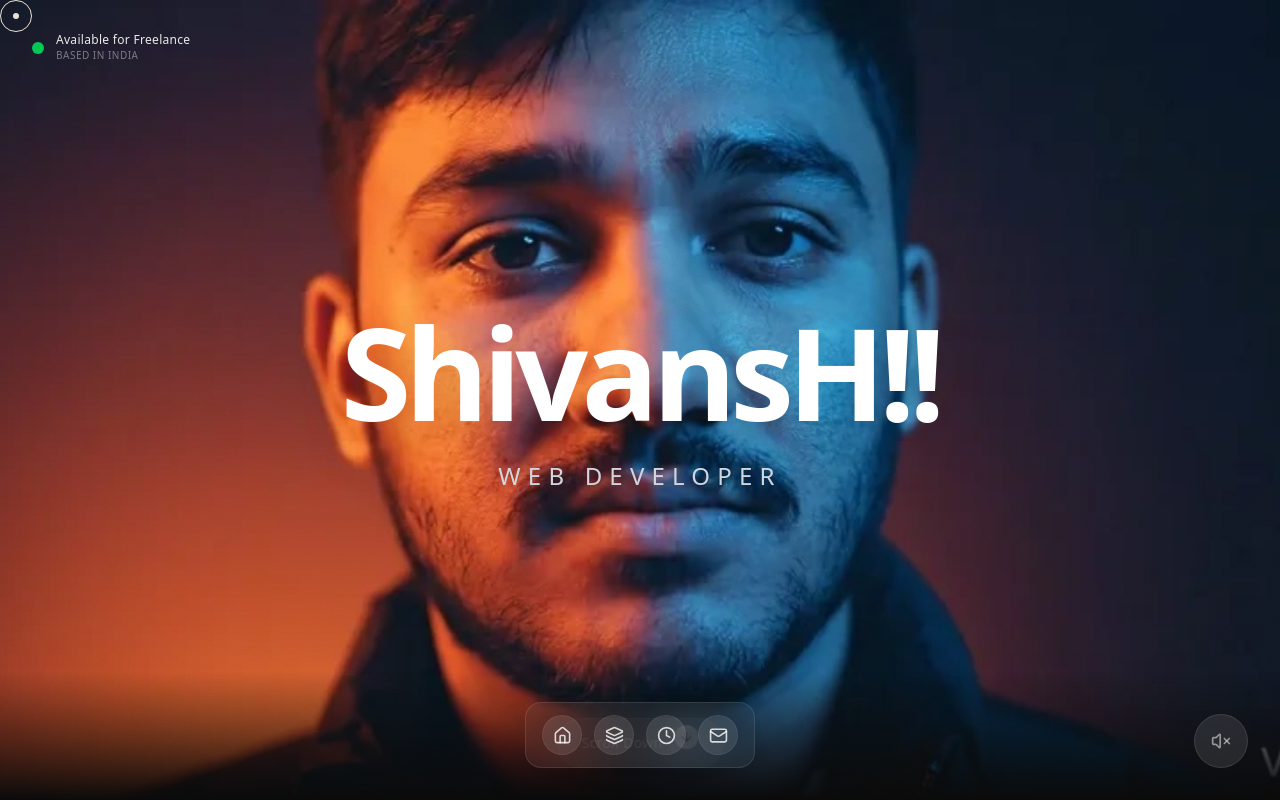
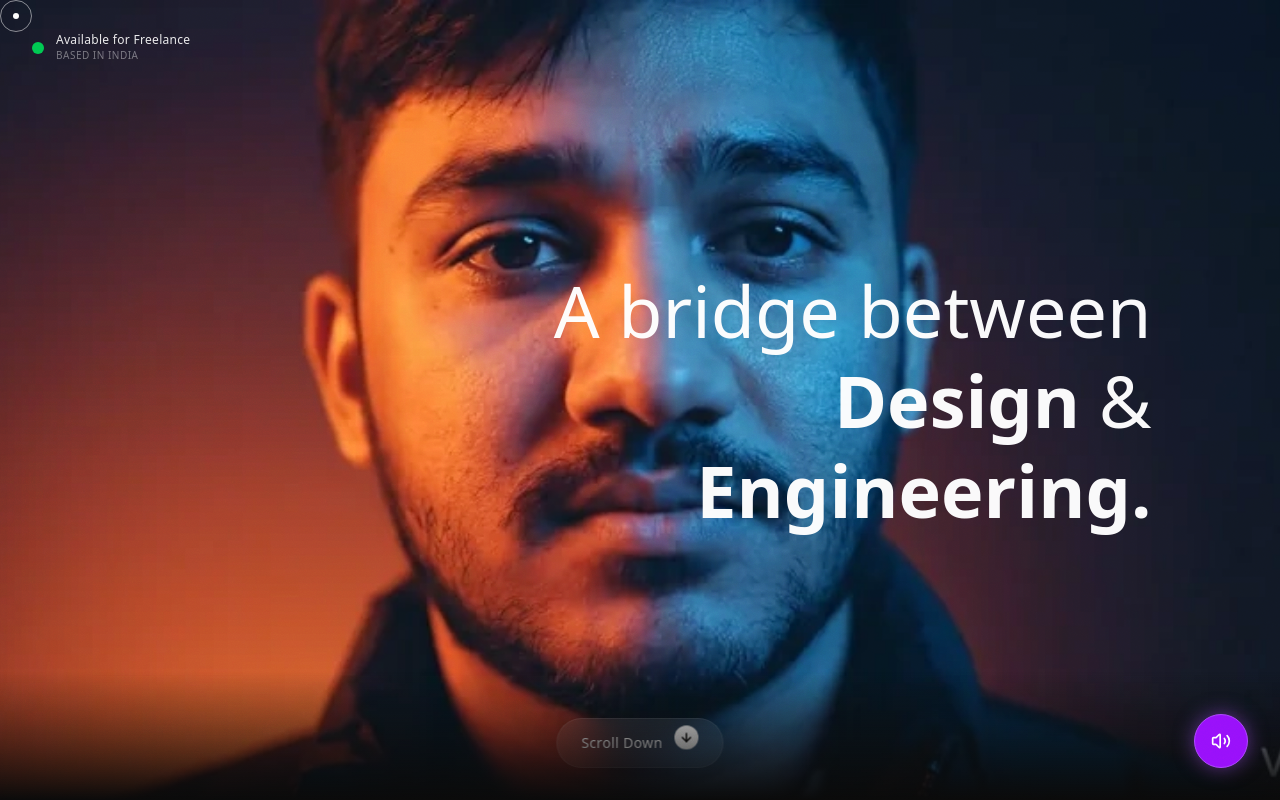
Before and after one commit to ShivanshSingh158/sequence, a Next.js app: page / in a window 1280 px wide. Shown: the top 800 px of the page. Built offline with nearby package versions, Linux system fonts and the light colour scheme.

Commit message:
initial commit

```diff
--- a/app/globals.css
+++ b/app/globals.css
@@ -15,6 +15,7 @@ html {
   /* IE and Edge */
   scrollbar-width: none;
   /* Firefox */
+  scroll-behavior: smooth;
 }
 
 :root {
--- a/app/layout.tsx
+++ b/app/layout.tsx
@@ -7,6 +7,7 @@ import SoundControl from "@/components/SoundControl";
 import GrainOverlay from "@/components/GrainOverlay";
 import Preloader from "@/components/Preloader";
 import Dock from "@/components/Dock";
+import { LoadingProvider } from "@/context/LoadingContext";
 
 const inter = Inter({ subsets: ["latin"], variable: "--font-inter" });
 
@@ -48,6 +49,7 @@ export default function RootLayout({
   return (
     <html lang="en">
       <body className={`${inter.variable} antialiased`}>
+        <LoadingProvider>
           <ScrollToTop />
           <MagneticCursor />
           <SoundControl />
@@ -55,6 +57,7 @@ export default function RootLayout({
           <Preloader />
           <Dock />
           {children}
+        </LoadingProvider>
       </body>
     </html>
   );
--- a/components/Dock.tsx
+++ b/components/Dock.tsx
@@ -1,7 +1,7 @@
 'use client';
 
-import { motion, useMotionValue, useSpring, useTransform } from 'framer-motion';
-import { useRef } from 'react';
+import { motion, useMotionValue, useSpring, useTransform, AnimatePresence } from 'framer-motion';
+import { useRef, useState, useEffect } from 'react';
 import { Home, Layers, Clock, Mail } from 'lucide-react';
 import Link from 'next/link';
 
@@ -14,10 +14,31 @@ const items = [
 
 export default function Dock() {
     const mouseX = useMotionValue(Infinity);
+    const [isVisible, setIsVisible] = useState(false);
+
+    useEffect(() => {
+        const handleScroll = () => {
+            // Show dock after scrolling down 200px
+            if (window.scrollY > 200) {
+                setIsVisible(true);
+            } else {
+                setIsVisible(false);
+            }
+        };
+
+        window.addEventListener('scroll', handleScroll);
+        return () => window.removeEventListener('scroll', handleScroll);
+    }, []);
 
     return (
         <div className="fixed bottom-8 left-1/2 -translate-x-1/2 z-50 pointer-events-none">
+            <AnimatePresence>
+                {isVisible && (
                     <motion.div
+                        initial={{ y: 100, opacity: 0 }}
+                        animate={{ y: 0, opacity: 1 }}
+                        exit={{ y: 100, opacity: 0 }}
+                        transition={{ type: "spring", damping: 20, stiffness: 300 }}
                         className="flex items-end gap-3 px-4 py-3 pb-3 bg-white/5 backdrop-blur-xl border border-white/10 rounded-2xl shadow-2xl pointer-events-auto"
                         onMouseMove={(e) => mouseX.set(e.pageX)}
                         onMouseLeave={() => mouseX.set(Infinity)}
@@ -26,6 +47,8 @@ export default function Dock() {
                             <DockIcon mouseX={mouseX} key={item.id} {...item} />
                         ))}
                     </motion.div>
+                )}
+            </AnimatePresence>
         </div>
     );
 }
@@ -42,7 +65,24 @@ function DockIcon({ mouseX, icon: Icon, href }: { mouseX: any, icon: any, href:
     const width = useSpring(widthSync, { mass: 0.1, stiffness: 150, damping: 12 });
 
     return (
-        <Link href={href} ref={ref}>
+        <Link href={href} ref={ref} scroll={false} onClick={(e) => {
+            // Manual smooth scroll handling if needed, though Next.js with css smooth scroll usually works.
+            // Adding scroll={false} prevents standard jump, letting CSS handle it if hash exists.
+            // Actually, for hash links, we want to allow standard behavior or handle it via ScrollToTop
+
+            if (href.startsWith('/#')) {
+                const id = href.replace('/#', '');
+                const element = document.getElementById(id);
+                if (element) {
+                    e.preventDefault();
+                    element.scrollIntoView({ behavior: 'smooth' });
+                    // Update URL cleanly via our ScrollToTop logic?
+                    // Or just let it update and disappear.
+                    // We'll let ScrollToTop handle the cleanup.
+                    window.history.pushState(null, '', href);
+                }
+            }
+        }}>
             <motion.div
                 style={{ width }}
                 className="aspect-square rounded-full bg-white/10 hover:bg-white/20 flex items-center justify-center border border-white/5 cursor-pointer relative group"
--- a/components/MagneticCursor.tsx
+++ b/components/MagneticCursor.tsx
@@ -5,19 +5,16 @@ import { motion, useSpring, useMotionValue } from 'framer-motion';
 
 export default function MagneticCursor() {
     const [isHovering, setIsHovering] = useState(false);
-    const [isMobile, setIsMobile] = useState(true); // Default to mobile-safe (hidden) until mounted
+    const [isMobile, setIsMobile] = useState(true);
 
-    // Smooth mouse coordinates
     const mouseX = useMotionValue(0);
     const mouseY = useMotionValue(0);
 
     const springConfig = { damping: 20, stiffness: 400, mass: 0.5 };
-
     const cursorX = useSpring(mouseX, springConfig);
     const cursorY = useSpring(mouseY, springConfig);
 
     useEffect(() => {
-        // Feature detection for touch devices
         const checkMobile = () => {
             const isTouch = window.matchMedia('(pointer: coarse)').matches;
             setIsMobile(isTouch);
@@ -53,40 +50,44 @@ export default function MagneticCursor() {
 
     return (
         <>
-            {/* Logic to hide default cursor globally - ONLY on desktop */}
             <style jsx global>{`
                 @media (pointer: fine) {
                     body {
                         cursor: none;
                     }
+                    /* We override defaults but keep the custom cursor visible */
                     a, button, .cursor-pointer, input, label {
                         cursor: none !important;
                     }
                 }
             `}</style>
 
-            {/* Main Cursor (The Ring) */}
+            {/* Main Ring */}
             <motion.div
                 style={{
                     x: cursorX,
                     y: cursorY,
                 }}
-                className={`fixed top-0 left-0 w-8 h-8 pointer-events-none z-[9999] rounded-full border transition-all duration-200 ease-out mix-blend-difference will-change-transform
+                className={`fixed top-0 left-0 w-8 h-8 pointer-events-none z-[9999] rounded-full border transition-all duration-200 ease-out will-change-transform
                     ${isHovering
-                        ? 'scale-[2.5] bg-white border-transparent opacity-80'
-                        : 'scale-100 bg-transparent border-white opacity-100'}
+                        ? 'border-white bg-white/10 scale-150' // Subtle expansion, distinct border
+                        : 'border-white/50 bg-transparent scale-100'}
                 `}
             />
 
-            {/* Center Dot (Always sharp) */}
+            {/* Center Dot - ALWAYS VISIBLE now */}
             <motion.div
                 style={{
                     x: cursorX,
                     y: cursorY,
                 }}
-                className="fixed top-0 left-0 w-8 h-8 pointer-events-none z-[9999] flex items-center justify-center mix-blend-difference will-change-transform"
+                className="fixed top-0 left-0 w-8 h-8 pointer-events-none z-[9999] flex items-center justify-center will-change-transform"
             >
-                <div className={`w-1.5 h-1.5 bg-white rounded-full transition-opacity duration-200 ${isHovering ? 'opacity-0' : 'opacity-100'}`} />
+                <div
+                    className={`rounded-full bg-white transition-all duration-200
+                        ${isHovering ? 'w-2 h-2' : 'w-1.5 h-1.5'}
+                    `}
+                />
             </motion.div>
         </>
     );
--- a/components/Overlay.tsx
+++ b/components/Overlay.tsx
@@ -2,14 +2,20 @@
 
 import { motion, AnimatePresence } from 'framer-motion';
 import { useEffect, useState } from 'react';
+import { useLoading } from '@/context/LoadingContext';
 
 export default function Overlay() {
+    const { isLoading } = useLoading();
     const [activeIndex, setActiveIndex] = useState(0);
 
     useEffect(() => {
+        // Only start the sequence when loading is DONE
+        if (isLoading) return;
+
         // Sequence Timings based on 3.8s video duration (120 frames * 32ms)
 
         // 0s: Start with Section 0 ("Crafting...")
+        // NOTE: We could set activeIndex(0) here if we wanted to be sure, but state starts at 0.
 
         // 1.9s: Switch to Section 1 ("Bridge...")
         const timer1 = setTimeout(() => {
@@ -25,14 +31,19 @@ export default function Overlay() {
             clearTimeout(timer1);
             clearTimeout(timer2);
         };
-    }, []);
+    }, [isLoading]);
 
     return (
         <div className="absolute inset-0 pointer-events-none z-10 overflow-hidden">
             <AnimatePresence mode="wait">
 
+                {/* Don't show anything (except maybe static placeholder) until loading is done?
+                    Actually, we assume ScrollyCanvas fade-in handles visibility,
+                    but here we prevent the Text Animation logic from racing ahead.
+                */}
+
                 {/* 0s - 1.9s: Crafting (Left Aligned) */}
-                {activeIndex === 0 && (
+                {!isLoading && activeIndex === 0 && (
                     <motion.div
                         key="section1"
                         initial={{ opacity: 0, x: -50, filter: 'blur(10px)' }}
@@ -48,7 +59,7 @@ export default function Overlay() {
                 )}
 
                 {/* 1.9s - 3.8s: Bridge (Right Aligned) */}
-                {activeIndex === 1 && (
+                {!isLoading && activeIndex === 1 && (
                     <motion.div
                         key="section2"
                         initial={{ opacity: 0, scale: 0.95, filter: 'blur(10px)' }}
@@ -65,7 +76,7 @@ export default function Overlay() {
                 )}
 
                 {/* 3.8s+ : ShivansH!! (Center - Final State) */}
-                {activeIndex === 2 && (
+                {!isLoading && activeIndex === 2 && (
                     <motion.div
                         key="section3"
                         initial={{ opacity: 0, y: 20, filter: 'blur(10px)' }}
@@ -86,6 +97,7 @@ export default function Overlay() {
             </AnimatePresence>
 
             {/* Floating 'Connect to Me' Bar - Always visible */}
+            {!isLoading && (
                 <motion.div
                     initial={{ y: 100, opacity: 0 }}
                     animate={{ y: 0, opacity: 1 }}
@@ -103,7 +115,10 @@ export default function Overlay() {
                         </div>
                     </div>
                 </motion.div>
+            )}
+
             {/* Status Indicator - Top Left */}
+            {!isLoading && (
                 <motion.div
                     initial={{ opacity: 0, y: -20 }}
                     animate={{ opacity: 1, y: 0 }}
@@ -119,6 +134,7 @@ export default function Overlay() {
                         <span className="text-white/40 text-[10px] uppercase tracking-wider">Based in India</span>
                     </div>
                 </motion.div>
+            )}
         </div>
     );
 }
--- a/components/Preloader.tsx
+++ b/components/Preloader.tsx
@@ -2,32 +2,49 @@
 
 import { useEffect, useState } from 'react';
 import { motion, AnimatePresence } from 'framer-motion';
+import { useLoading } from '@/context/LoadingContext';
 
 export default function Preloader() {
-    const [isLoading, setIsLoading] = useState(true);
+    // Local visual state for the curtain itself (it needs to exit)
+    const [isLocalLoading, setIsLocalLoading] = useState(true);
     const [counter, setCounter] = useState(0);
+    const { setIsLoading } = useLoading();
 
     useEffect(() => {
         // We simulate a loading duration for the "experience"
-        // In a real heavy app, this could be tied to asset loading progress
         const timer = setInterval(() => {
             setCounter((prev) => {
                 const next = prev + 1;
                 if (next >= 100) {
                     clearInterval(timer);
-                    setTimeout(() => setIsLoading(false), 500); // Small pause at 100%
+                    setTimeout(() => {
+                        setIsLocalLoading(false);
+                        // We delay the global "start" slightly to match the curtain lift
+                    }, 500);
                     return 100;
                 }
                 return next;
             });
-        }, 20); // ~2 seconds total load time (100 * 20ms)
+        }, 20);
 
         return () => clearInterval(timer);
     }, []);
 
+    // Effect to trigger global start ONLY when the curtain exit animation is starting/done
+    useEffect(() => {
+        if (!isLocalLoading) {
+            // Wait for the exit animation (0.8s) to be partially done before starting text
+            // e.g., 0.6s delay
+            const timer = setTimeout(() => {
+                setIsLoading(false);
+            }, 600);
+            return () => clearTimeout(timer);
+        }
+    }, [isLocalLoading, setIsLoading]);
+
     return (
         <AnimatePresence mode="wait">
-            {isLoading && (
+            {isLocalLoading && (
                 <motion.div
                     className="fixed inset-0 z-[10000] bg-black flex items-center justify-center flex-col"
                     initial={{ y: 0 }}
--- a/components/SoundControl.tsx
+++ b/components/SoundControl.tsx
@@ -16,16 +16,20 @@ const initAudio = () => {
         masterGain = audioCtx.createGain();
         masterGain.connect(audioCtx.destination);
     }
+    // Attempt to resume if suspended (often happens on autoplay)
     if (audioCtx.state === 'suspended') {
-        audioCtx.resume();
+        audioCtx.resume().catch(() => {
+            // Expected failure if no user interaction yet
+        });
     }
 };
 
 const playTone = (freq: number, type: 'sine' | 'triangle' | 'square', duration: number, vol: number) => {
     if (!audioCtx || !masterGain) return;
 
+    // Always try to resume context before playing
     if (audioCtx.state === 'suspended') {
-        audioCtx.resume();
+        audioCtx.resume().catch(() => { });
     }
 
     const osc = audioCtx.createOscillator();
@@ -95,24 +99,49 @@ export const playStartupSound = () => {
 };
 
 export default function SoundControl() {
-    const [isMuted, setIsMuted] = useState(true);
-    const [hasInteracted, setHasInteracted] = useState(false);
+    // START: Default to UNMUTED so it plays automatically if possible
+    const [isMuted, setIsMuted] = useState(false);
+
+    useEffect(() => {
+        // Try to initialize immediately on mount
+        initAudio();
+
+        // Check if we were blocked
+        if (audioCtx && audioCtx.state === 'suspended') {
+            const unlockAudio = () => {
+                if (audioCtx) {
+                    audioCtx.resume().then(() => {
+                        // Once unlocked, play startup sound
+                        playStartupSound();
+                    });
+                }
+                document.removeEventListener('click', unlockAudio);
+                document.removeEventListener('keydown', unlockAudio);
+            };
+
+            // Listen for ANY first interaction to unlock audio
+            document.addEventListener('click', unlockAudio);
+            document.addEventListener('keydown', unlockAudio);
+
+            return () => {
+                document.removeEventListener('click', unlockAudio);
+                document.removeEventListener('keydown', unlockAudio);
+            };
+        } else if (audioCtx && audioCtx.state === 'running') {
+            // If miraculously not blocked (e.g. reused context), play sound
+            playStartupSound();
+        }
+    }, []);
 
     const toggleMute = () => {
         initAudio();
-
         const nextStateIsMuted = !isMuted;
 
-        if (masterGain) {
-            masterGain.gain.setValueAtTime(nextStateIsMuted ? 0 : 1, audioCtx!.currentTime);
+        if (masterGain && audioCtx) {
+            masterGain.gain.setValueAtTime(nextStateIsMuted ? 0 : 1, audioCtx.currentTime);
         }
 
         setIsMuted(nextStateIsMuted);
-
-        if (!nextStateIsMuted && !hasInteracted) {
-            setHasInteracted(true);
-            playStartupSound();
-        }
     };
 
     useEffect(() => {
--- /dev/null
+++ b/context/LoadingContext.tsx
@@ -0,0 +1,25 @@
+'use client';
+
+import { createContext, useContext, useState, ReactNode } from 'react';
+
+type LoadingContextType = {
+    isLoading: boolean;
+    setIsLoading: (loading: boolean) => void;
+};
+
+const LoadingContext = createContext<LoadingContextType>({
+    isLoading: true,
+    setIsLoading: () => { },
+});
+
+export const LoadingProvider = ({ children }: { children: ReactNode }) => {
+    const [isLoading, setIsLoading] = useState(true);
+
+    return (
+        <LoadingContext.Provider value={{ isLoading, setIsLoading }}>
+            {children}
+        </LoadingContext.Provider>
+    );
+};
+
+export const useLoading = () => useContext(LoadingContext);
```
Lines whose indentation alone changed are shown as unchanged.
